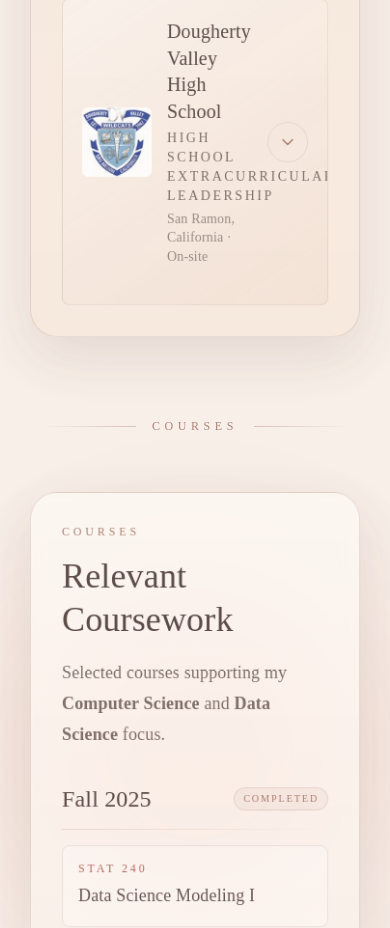
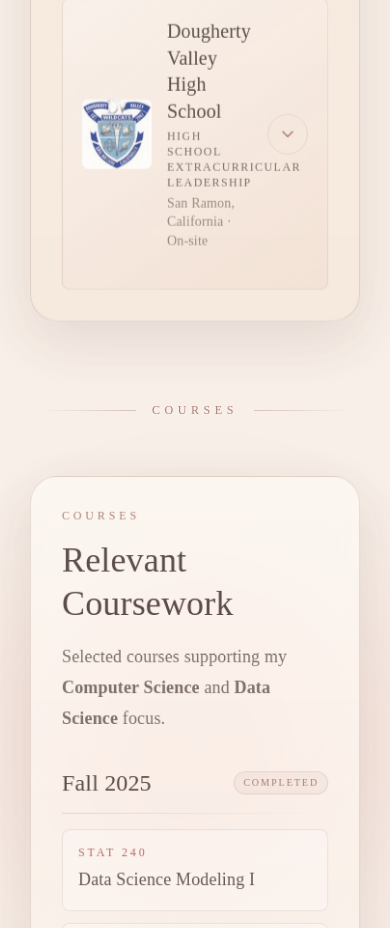
Before and after one commit to shlokrj/shlok.fyi, a Next.js app: page / in a window 390 px wide. Shown: the part 6380-7308 px from the top of the page. Built offline with nearby package versions, Linux system fonts and the light colour scheme.

Commit message:
fixed clipping with ec text

```diff
--- a/app/page.tsx
+++ b/app/page.tsx
@@ -1003,7 +1003,7 @@ export default function Home() {
                   <span className="theme-heading block text-xl leading-snug sm:text-2xl">
                     Dougherty Valley High School
                   </span>
-                  <span className="theme-muted mt-1 block text-sm uppercase tracking-[0.18em]">
+                  <span className="theme-muted mt-1 block text-xs uppercase tracking-[0.12em] sm:text-sm sm:tracking-[0.18em]">
                     High school extracurricular leadership
                   </span>
                   <span className="theme-soft mt-1 block text-sm leading-snug">
```
